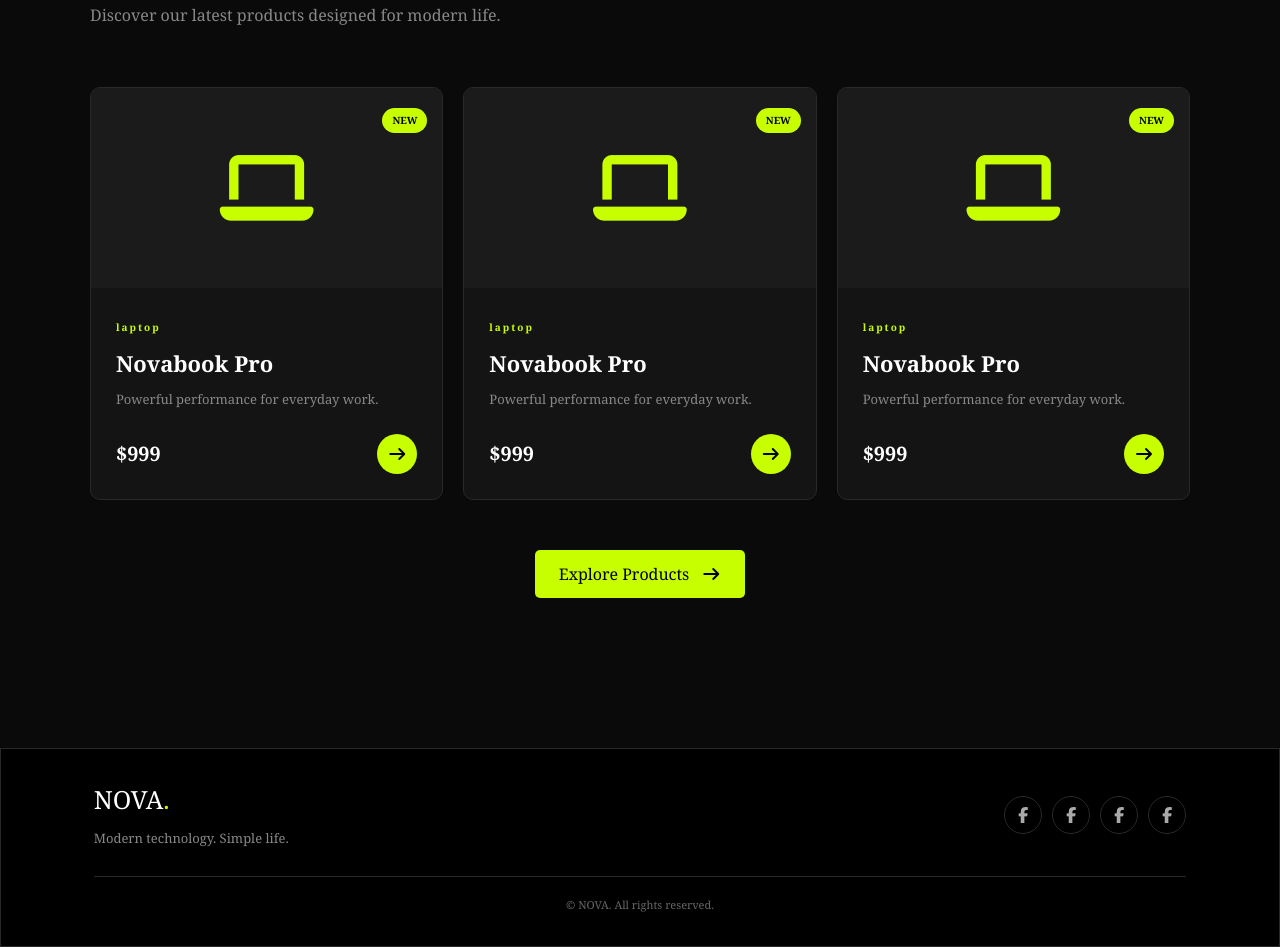
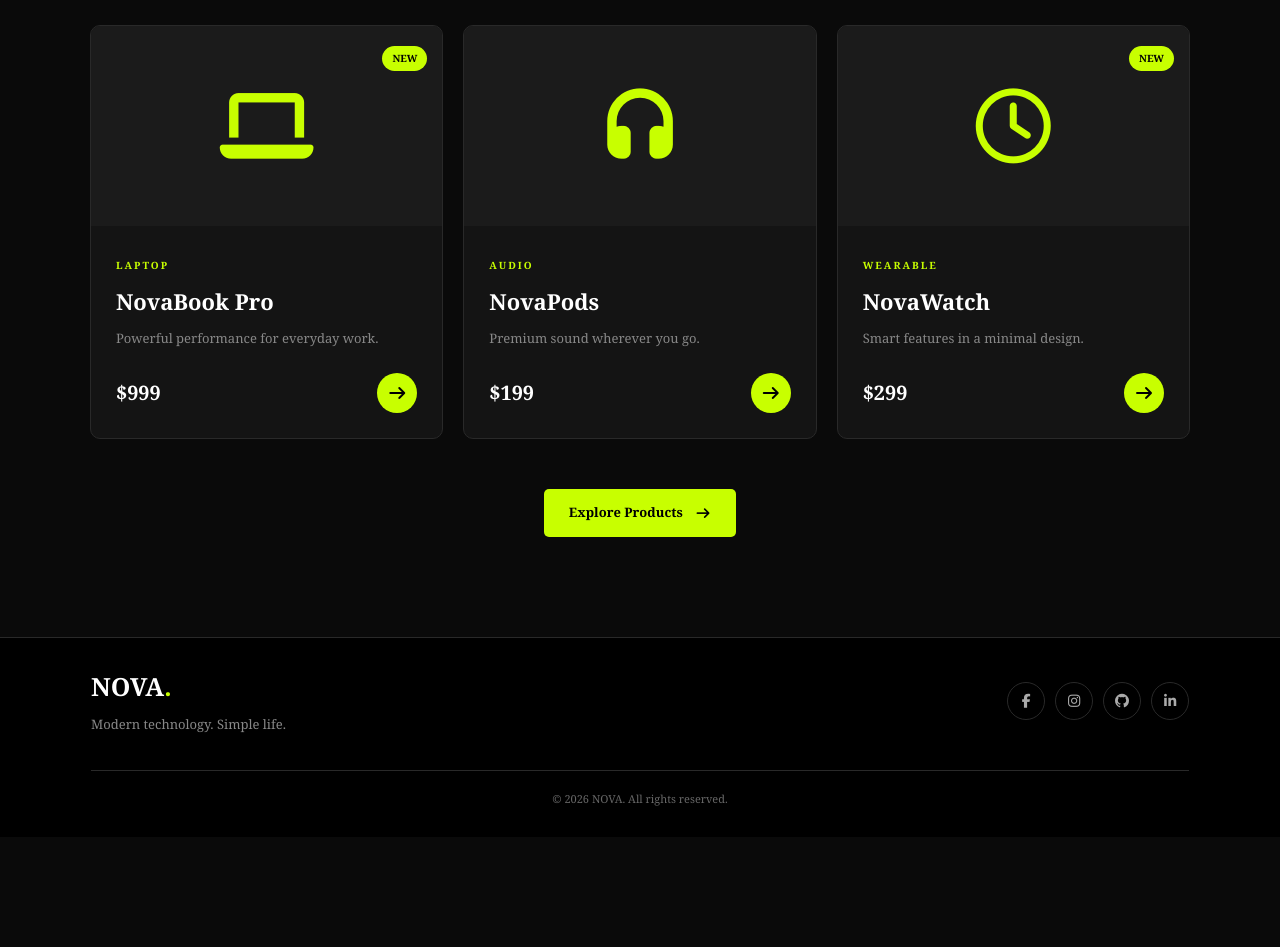
Before and after one commit to OmarElflah02/nova_store, a plain HTML site: page index.html in a window 1280 px wide. Shown: the part 434-1381 px from the top of the page. After the commit the page ends 1271 px from the top, so only its background shows below. Drawn offline with nearby package versions, Linux system fonts and the light colour scheme.

Commit message:
upload the template

```diff
--- a/index.html
+++ b/index.html
@@ -1,151 +1,205 @@
 <!doctype html>
-<html lang="en">
+<html lang="en" class="scroll-smooth">
 	<head>
 		<meta charset="UTF-8" />
 		<meta name="viewport" content="width=device-width, initial-scale=1.0" />
 		<title>Nova Store</title>
+		<!-- Tailwind CSS -->
+		<script src="https://cdn.jsdelivr.net/npm/@tailwindcss/browser@4"></script>
+		<!-- AOS CSS -->
 		<link href="https://unpkg.com/aos@2.3.1/dist/aos.css" rel="stylesheet" />
-		<script src="https://cdn.jsdelivr.net/npm/@tailwindcss/browser@4"></script>
 		<!-- Font Awesome -->
 		<link rel="stylesheet" href="https://cdnjs.cloudflare.com/ajax/libs/font-awesome/7.0.0/css/all.min.css" />
-		<!-- <link rel="stylesheet" href="style.css" /> -->
+		<link rel="stylesheet" href="style.css" />
 	</head>
 
 	<body class="bg-[#0a0a0a] font-serif text-white">
-		<header class="bg-black py-6.25 border-b border-[#292929] sticky top-0 z-10">
-			<div class="mx-auto max-w-275 w-[90%]">
-				<nav class="flex justify-between items-center">
-					<a href="" class="text-[25px] font-extrabold uppercase">Nova<span class="text-[#c8ff00]">.</span></a>
-					<a href="" class="text-[14px] text-[#aaa] capitalize transition duration-300 hover:text-[#c8ff00]">view All</a>
+		<!-- ==================== HEADER ==================== -->
+
+		<header class="sticky top-0 z-10 border-b border-[#292929] bg-black py-6.25">
+			<div class="mx-auto w-[90%] max-w-275">
+				<nav class="flex items-center justify-between">
+					<a href="#" class="text-[25px] font-extrabold"> NOVA<span class="text-[#c8ff00]">.</span> </a>
+
+					<a href="#" class="text-[14px] text-[#aaa] transition duration-300 hover:text-[#c8ff00]"> View All </a>
 				</nav>
 			</div>
 		</header>
+
+		<!-- ==================== PRODUCTS ==================== -->
+
 		<main>
 			<section class="py-25">
-				<div class="mx-auto max-w-275 w-[90%]">
-					<div class="max-w-150 mb-15" data-aos="fade-down" data-aos-duration="800" data-aos-easing="linear">
-						<span class="mb-3.75 block text-[12px] uppercase font-bold text-[#c8ff00] tracking-[2px]">our products</span>
-						<h1 class="mb-5 text-[clamp(40px,6vw,65px)] font-bold">Technology <span class="text-[#c8ff00]">Made Simple.</span></h1>
-						<p class="text-[#888]">Discover our latest products designed for modern life.</p>
+				<div class="mx-auto w-[90%] max-w-275">
+					<!-- Section Heading -->
+					<div class="mb-15 max-w-150" data-aos="fade-down" data-aos-duration="800" data-aos-easing="linear">
+						<span class="mb-3.75 block text-[12px] font-bold tracking-[2px] text-[#c8ff00]"> OUR PRODUCTS </span>
+
+						<h1 class="mb-5 text-[clamp(40px,6vw,65px)] font-bold leading-none">
+							Technology
+							<strong class="text-[#c8ff00]"> Made Simple. </strong>
+						</h1>
+
+						<p class="leading-[1.7] text-[#888]">Discover our latest products designed for modern life.</p>
 					</div>
+
+					<!-- Products Grid -->
+
 					<div class="grid grid-cols-1 gap-5 md:grid-cols-2 lg:grid-cols-3">
-						<div
-							class="group relative overflow-hidden rounded-[10px] border border-[#292929] bg-[#141414] transition duration-300 ease-in-out hover:border-[#444] before:absolute before:-left-full before:top-0 before:h-0.75 before:w-full before:bg-[#c8ff00] before:transition-all before:duration-300 before:ease-in-out hover:before:left-0 after:absolute after:right-3.75 after:top-5 after:content-['NEW'] after:bg-[#c8ff00] after:px-2.5 after:py-1.25 after:text-[10px] after:font-bold after:text-black after:rounded-[20px]"
+						<!-- ==================== PRODUCT 1 ==================== -->
+
+						<article
+							class="group relative overflow-hidden rounded-[10px] border border-[#292929] bg-[#141414] transition duration-300 ease-in-out hover:border-[#444] before:absolute before:-left-full before:top-0 before:h-0.75 before:w-full before:bg-[#c8ff00] before:transition-all before:duration-300 before:ease-in-out hover:before:left-0 after:absolute after:right-3.75 after:top-5 after:rounded-[20px] after:bg-[#c8ff00] after:px-2.5 after:py-1.25 after:text-[10px] after:font-bold after:text-black after:content-['NEW']"
 							data-aos="fade-up"
 							data-aos-delay="100"
 							data-aos-duration="800"
+							data-aos-easing="linear"
 						>
-							<div class="h-50 flex items-center justify-center bg-[#1b1b1b] text-[75px] text-[#c8ff00]">
+							<div class="flex h-50 items-center justify-center bg-[#1b1b1b] text-[75px] text-[#c8ff00] transition duration-300 group-hover:bg-[#202020]">
 								<i class="fa-solid fa-laptop transition duration-300 group-hover:scale-110"></i>
 							</div>
+
 							<div class="p-6.25">
-								<span class="text-[#c8ff00] text-[10px] font-bold tracking-[2px]">laptop</span>
-								<h3 class="my-2.5 font-bold text-[22px] capitalize">novabook pro</h3>
-								<p class="mb-6.25 text-[#888] text-[13px]">Powerful performance for everyday work.</p>
-								<div class="flex justify-between items-center">
-									<strong class="text-[20px]">$999</strong>
-									<a href="" class="h-10 w-10 flex items-center justify-center rounded-full bg-[#c8ff00] text-black transition duration-300 hover:-rotate-45">
+								<span class="text-[10px] font-bold tracking-[2px] text-[#c8ff00]"> LAPTOP </span>
+
+								<h2 class="my-2.5 text-[22px] font-bold">NovaBook Pro</h2>
+
+								<p class="mb-6.25 text-[13px] leading-[1.6] text-[#888]">Powerful performance for everyday work.</p>
+
+								<div class="flex items-center justify-between">
+									<strong class="text-[20px]"> $999 </strong>
+
+									<a href="#" class="flex h-10 w-10 items-center justify-center rounded-full bg-[#c8ff00] text-black transition duration-300 hover:-rotate-45">
 										<i class="fa-solid fa-arrow-right"></i>
 									</a>
 								</div>
 							</div>
-						</div>
-						<div
-							class="group relative overflow-hidden rounded-[10px] border border-[#292929] bg-[#141414] transition duration-300 ease-in-out hover:border-[#444] before:absolute before:-left-full before:top-0 before:h-0.75 before:w-full before:bg-[#c8ff00] before:transition-all before:duration-300 before:ease-in-out hover:before:left-0 after:absolute after:right-3.75 after:top-5 after:content-['NEW'] after:bg-[#c8ff00] after:px-2.5 after:py-1.25 after:text-[10px] after:font-bold after:text-black after:rounded-[20px]"
+						</article>
+
+						<!-- ==================== PRODUCT 2 ==================== -->
+
+						<article
+							class="group relative overflow-hidden rounded-[10px] border border-[#292929] bg-[#141414] transition duration-300 ease-in-out hover:border-[#444] before:absolute before:-left-full before:top-0 before:h-0.75 before:w-full before:bg-[#c8ff00] before:transition-all before:duration-300 before:ease-in-out hover:before:left-0"
 							data-aos="fade-up"
-							data-aos-delay="300"
+							data-aos-delay="200"
 							data-aos-duration="800"
+							data-aos-easing="linear"
 						>
-							<div class="h-50 flex items-center justify-center bg-[#1b1b1b] text-[75px] text-[#c8ff00]">
-								<i class="fa-solid fa-laptop transition duration-300 group-hover:scale-110"></i>
+							<div class="flex h-50 items-center justify-center bg-[#1b1b1b] text-[75px] text-[#c8ff00] transition duration-300 group-hover:bg-[#202020]">
+								<i class="fa-solid fa-headphones transition duration-300 group-hover:scale-110"></i>
 							</div>
+
 							<div class="p-6.25">
-								<span class="text-[#c8ff00] text-[10px] font-bold tracking-[2px]">laptop</span>
-								<h3 class="my-2.5 font-bold text-[22px] capitalize">novabook pro</h3>
-								<p class="mb-6.25 text-[#888] text-[13px]">Powerful performance for everyday work.</p>
-								<div class="flex justify-between items-center">
-									<strong class="text-[20px]">$999</strong>
-									<a href="" class="h-10 w-10 flex items-center justify-center rounded-full bg-[#c8ff00] text-black transition duration-300 hover:-rotate-45">
+								<span class="text-[10px] font-bold tracking-[2px] text-[#c8ff00]"> AUDIO </span>
+
+								<h2 class="my-2.5 text-[22px] font-bold">NovaPods</h2>
+
+								<p class="mb-6.25 text-[13px] leading-[1.6] text-[#888]">Premium sound wherever you go.</p>
+
+								<div class="flex items-center justify-between">
+									<strong class="text-[20px]"> $199 </strong>
+
+									<a href="#" class="flex h-10 w-10 items-center justify-center rounded-full bg-[#c8ff00] text-black transition duration-300 hover:-rotate-45">
 										<i class="fa-solid fa-arrow-right"></i>
 									</a>
 								</div>
 							</div>
-						</div>
-						<div
-							class="group relative overflow-hidden rounded-[10px] border border-[#292929] bg-[#141414] transition duration-300 ease-in-out hover:border-[#444] before:absolute before:-left-full before:top-0 before:h-0.75 before:w-full before:bg-[#c8ff00] before:transition-all before:duration-300 before:ease-in-out hover:before:left-0 after:absolute after:right-3.75 after:top-5 after:content-['NEW'] after:bg-[#c8ff00] after:px-2.5 after:py-1.25 after:text-[10px] after:font-bold after:text-black after:rounded-[20px]"
+						</article>
+
+						<!-- ==================== PRODUCT 3 ==================== -->
+
+						<article
+							class="group relative overflow-hidden rounded-[10px] border border-[#292929] bg-[#141414] transition duration-300 ease-in-out hover:border-[#444] before:absolute before:-left-full before:top-0 before:h-0.75 before:w-full before:bg-[#c8ff00] before:transition-all before:duration-300 before:ease-in-out hover:before:left-0 after:absolute after:right-3.75 after:top-5 after:rounded-[20px] after:bg-[#c8ff00] after:px-2.5 after:py-1.25 after:text-[10px] after:font-bold after:text-black after:content-['NEW']"
 							data-aos="fade-up"
-							data-aos-delay="500"
+							data-aos-delay="300"
 							data-aos-duration="800"
+							data-aos-easing="linear"
 						>
-							<div class="h-50 flex items-center justify-center bg-[#1b1b1b] text-[75px] text-[#c8ff00]">
-								<i class="fa-solid fa-laptop transition duration-300 group-hover:scale-110"></i>
+							<div class="flex h-50 items-center justify-center bg-[#1b1b1b] text-[75px] text-[#c8ff00] transition duration-300 group-hover:bg-[#202020]">
+								<i class="fa-regular fa-clock transition duration-300 group-hover:scale-110"></i>
 							</div>
+
 							<div class="p-6.25">
-								<span class="text-[#c8ff00] text-[10px] font-bold tracking-[2px]">laptop</span>
-								<h3 class="my-2.5 font-bold text-[22px] capitalize">novabook pro</h3>
-								<p class="mb-6.25 text-[#888] text-[13px]">Powerful performance for everyday work.</p>
-								<div class="flex justify-between items-center">
-									<strong class="text-[20px]">$999</strong>
-									<a href="" class="h-10 w-10 flex items-center justify-center rounded-full bg-[#c8ff00] text-black transition duration-300 hover:-rotate-45">
+								<span class="text-[10px] font-bold tracking-[2px] text-[#c8ff00]"> WEARABLE </span>
+
+								<h2 class="my-2.5 text-[22px] font-bold">NovaWatch</h2>
+
+								<p class="mb-6.25 text-[13px] leading-[1.6] text-[#888]">Smart features in a minimal design.</p>
+
+								<div class="flex items-center justify-between">
+									<strong class="text-[20px]"> $299 </strong>
+
+									<a href="#" class="flex h-10 w-10 items-center justify-center rounded-full bg-[#c8ff00] text-black transition duration-300 hover:-rotate-45">
 										<i class="fa-solid fa-arrow-right"></i>
 									</a>
 								</div>
 							</div>
-						</div>
+						</article>
 					</div>
-				</div>
-				<div class="my-12.5 flex justify-center" data-aos="zoom-in-up" data-aos-delay="400">
-					<a href="" class="group bg-[#c8ff00] px-6 py-3 rounded-[5px] text-black flex gap-3 items-center transition duration-300 capitalize hover:-translate-y-1"
-						>explore products
-						<i class="fa-solid fa-arrow-right transition duration-300 group-hover:translate-x-1.25"></i>
-					</a>
+
+					<!-- ==================== BUTTON ==================== -->
+
+					<div class="mt-12.5 flex justify-center" data-aos="zoom-in-up" data-aos-delay="400">
+						<a href="#" class="group inline-flex items-center gap-3 rounded-[5px] bg-[#c8ff00] px-6.25 py-3.5 text-[13px] font-bold text-black transition duration-300 hover:-translate-y-1">
+							Explore Products
+
+							<i class="fa-solid fa-arrow-right transition duration-300 group-hover:translate-x-1.25"></i>
+						</a>
+					</div>
 				</div>
 			</section>
 		</main>
 
-		<footer class="border border-[#292929] bg-black p-8">
-			<div class="mx-auto max-w-275 w-[90%]">
-				<div class="flex justify-between items-center gap-7 pb-7 max-[600px]:flex-col max-[600px]:text-center">
+		<!-- ==================== FOOTER ==================== -->
+
+		<footer class="border-t border-[#292929] bg-black px-7.5 py-7.5">
+			<div class="mx-auto w-[90%] max-w-275">
+				<div class="flex items-center justify-between gap-7.5 pb-8.75 max-[600px]:flex-col max-[600px]:text-center">
 					<div data-aos="fade-right" data-aos-duration="800">
-						<a href="" class="uppercase text-[25px]">Nova<span class="text-[#c8ff00]">.</span></a>
-						<p class="text-[#888] text-[13px] mt-2.5">Modern technology. Simple life.</p>
+						<a href="#" class="text-[25px] font-extrabold"> NOVA<span class="text-[#c8ff00]">.</span> </a>
+
+						<p class="mt-2.5 text-[13px] text-[#888]">Modern technology. Simple life.</p>
 					</div>
-					<div class="flex gap-2.5" data-aos="fade-right" data-aos-duration="800" >
+
+					<div class="flex gap-2.5" data-aos="fade-right" data-aos-duration="800">
 						<a
 							href="#"
-							aria-label="Facebook"
-							class="h-9.5 w-9.5 rounded-full border border-[#292929] flex items-center justify-center text-[#aaa] transition duration-300 hover:bg-[#c8ff00] hover:text-black hover:-translate-y-1"
+							class="flex h-9.5 w-9.5 items-center justify-center rounded-full border border-[#292929] text-[14px] text-[#aaa] transition duration-300 hover:-translate-y-0.75 hover:border-[#c8ff00] hover:bg-[#c8ff00] hover:text-black"
 						>
 							<i class="fa-brands fa-facebook-f"></i>
 						</a>
+
 						<a
 							href="#"
-							aria-label="Facebook"
-							class="h-9.5 w-9.5 rounded-full border border-[#292929] flex items-center justify-center text-[#aaa] transition duration-300 hover:bg-[#c8ff00] hover:text-black hover:-translate-y-1"
+							class="flex h-9.5 w-9.5 items-center justify-center rounded-full border border-[#292929] text-[14px] text-[#aaa] transition duration-300 hover:-translate-y-0.75 hover:border-[#c8ff00] hover:bg-[#c8ff00] hover:text-black"
 						>
-							<i class="fa-brands fa-facebook-f"></i>
+							<i class="fa-brands fa-instagram"></i>
 						</a>
+
 						<a
 							href="#"
-							aria-label="Facebook"
-							class="h-9.5 w-9.5 rounded-full border border-[#292929] flex items-center justify-center text-[#aaa] transition duration-300 hover:bg-[#c8ff00] hover:text-black hover:-translate-y-1"
+							class="flex h-9.5 w-9.5 items-center justify-center rounded-full border border-[#292929] text-[14px] text-[#aaa] transition duration-300 hover:-translate-y-0.75 hover:border-[#c8ff00] hover:bg-[#c8ff00] hover:text-black"
 						>
-							<i class="fa-brands fa-facebook-f"></i>
+							<i class="fa-brands fa-github"></i>
 						</a>
+
 						<a
 							href="#"
-							aria-label="Facebook"
-							class="h-9.5 w-9.5 rounded-full border border-[#292929] flex items-center justify-center text-[#aaa] transition duration-300 hover:bg-[#c8ff00] hover:text-black hover:-translate-y-1"
+							class="flex h-9.5 w-9.5 items-center justify-center rounded-full border border-[#292929] text-[14px] text-[#aaa] transition duration-300 hover:-translate-y-0.75 hover:border-[#c8ff00] hover:bg-[#c8ff00] hover:text-black"
 						>
-							<i class="fa-brands fa-facebook-f"></i>
+							<i class="fa-brands fa-linkedin-in"></i>
 						</a>
 					</div>
 				</div>
+
 				<div class="border-t border-[#292929] pt-5 text-center text-[11px] text-[#666]">
-					<p>&copy; NOVA. All rights reserved.</p>
+					<p>&copy; 2026 NOVA. All rights reserved.</p>
 				</div>
 			</div>
 		</footer>
+
+		<!-- ==================== AOS JS ==================== -->
+
 		<script src="https://unpkg.com/aos@2.3.1/dist/aos.js"></script>
 		<script>
 			AOS.init();
```
